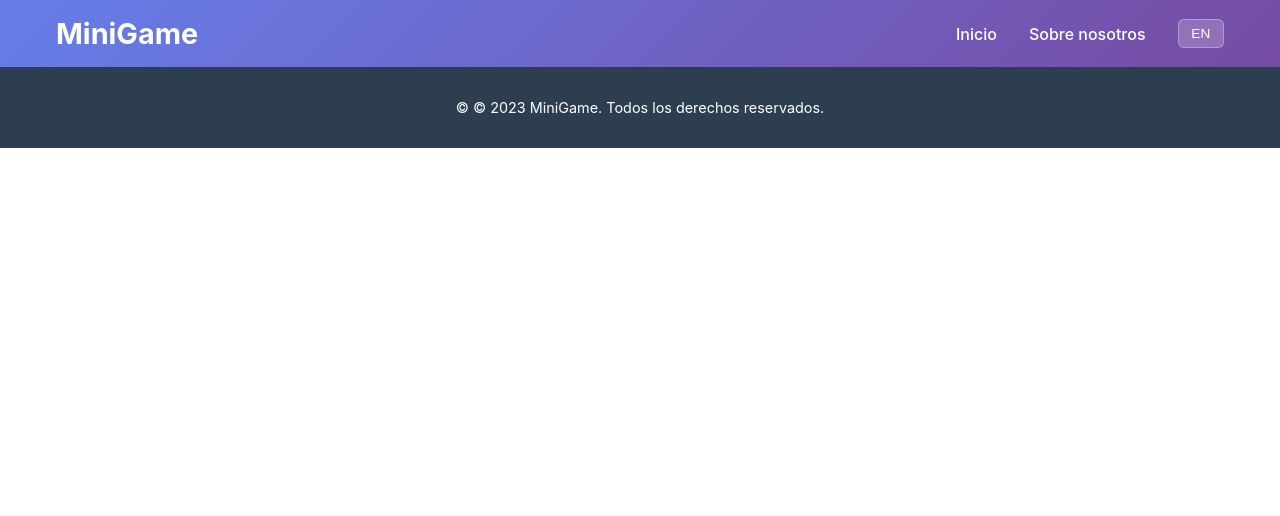
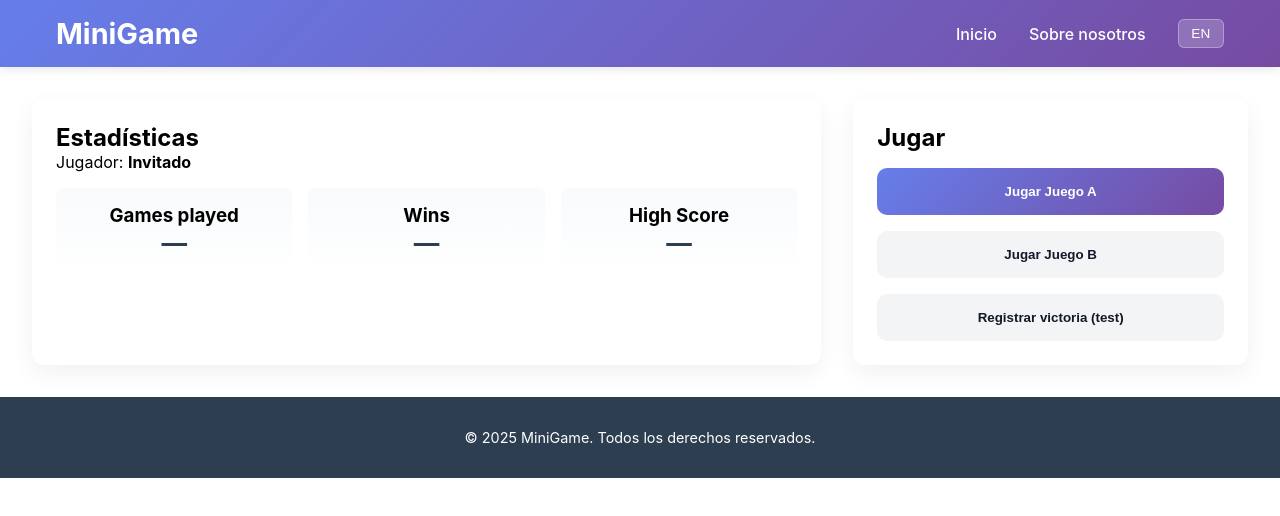
Before and after one commit to elenxt4/minigame, a Nuxt app: page /dashboard in a window 1280 px wide. Shown: the top 516 px of the page. Built offline with nearby package versions, Linux system fonts and the light colour scheme; no server answers.

Commit message:
add dashboard layout and user statistics display; implement user stats API endpoints

```diff
--- a/app/pages/dashboard.vue
+++ b/app/pages/dashboard.vue
@@ -1,7 +1,104 @@
 <template>
+		<div class="dashboard">
+			<div class="left">
+				<div class="header-row">
+					<h2>{{ t('dashboard.statistics') }}</h2>
+				</div>
+				<p class="player">{{ t('dashboard.player') }}: <strong>{{ me.data?.profile?.name || t('dashboard.guest') }}</strong></p>
+			<div class="stats">
+				<div class="stat-card">
+					<h3>Games played</h3>
+					<p class="value">{{ stats.data?.stats?.gamesPlayed ?? '—' }}</p>
+				</div>
+				<div class="stat-card">
+					<h3>Wins</h3>
+					<p class="value">{{ stats.data?.stats?.wins ?? '—' }}</p>
+				</div>
+				<div class="stat-card">
+					<h3>High Score</h3>
+					<p class="value">{{ stats.data?.stats?.highScore ?? '—' }}</p>
+				</div>
+			</div>
+		</div>
 
+		<div class="right">
+			<h2>{{ t('dashboard.play') }}</h2>
+			<div class="actions">
+				<button class="play-btn primary">{{ t('dashboard.playA') }}</button>
+				<button class="play-btn">{{ t('dashboard.playB') }}</button>
+				<button class="play-btn" @click="recordWin">{{ t('dashboard.recordWin') }}</button>
+			</div>
+		</div>
+	</div>
 </template>
 
+<script setup>
+import { useFetch } from '#imports';
+import { useI18n } from 'vue-i18n';
+// fetch current user profile (returns { authenticated, profile })
+const me = useFetch('/api/auth/me');
+const stats = useFetch('/api/user/stats');
+const { t, locale, setLocale } = useI18n();
+
+const recordWin = async () => {
+	await $fetch('/api/user/stats', { method: 'POST', body: { increment: { gamesPlayed: 1, wins: 1, highScore: 1200 } } });
+	await stats.refresh();
+};
+</script>
+
 <style scoped>
+.dashboard {
+	display: grid;
+	grid-template-columns: 2fr 1fr;
+	gap: 2rem;
+	padding: 2rem;
+}
+.left, .right {
+	background: #fff;
+	border-radius: 12px;
+	padding: 1.5rem;
+	box-shadow: 0 8px 24px rgba(0,0,0,0.06);
+}
+.stats {
+	display: flex;
+	gap: 1rem;
+	margin-top: 1rem;
+}
+.stat-card {
+	flex: 1;
+	background: linear-gradient(180deg,#f8fafc,#fff);
+	border-radius: 8px;
+	padding: 1rem;
+	text-align: center;
+}
+.stat-card .value {
+	font-size: 1.6rem;
+	font-weight: 700;
+	color: #2c3e50;
+}
+.actions {
+	display: flex;
+	flex-direction: column;
+	gap: 1rem;
+	margin-top: 1rem;
+}
+.play-btn {
+	padding: 1rem 1.2rem;
+	border-radius: 10px;
+	border: none;
+	cursor: pointer;
+	font-weight: 700;
+}
+.play-btn.primary {
+	background: linear-gradient(135deg,#667eea,#764ba2);
+	color: white;
+}
+.play-btn:not(.primary) {
+	background: #f3f4f6;
+	color: #111827;
+}
 
+@media (max-width: 800px) {
+	.dashboard { grid-template-columns: 1fr; }
+}
 </style>
--- a/i18n/locales/es.json
+++ b/i18n/locales/es.json
@@ -14,6 +14,16 @@
         "content": "MiniGame es una plataforma dedicada a ofrecer una variedad de mini-juegos para entretenimiento. Nuestra misión es brindar experiencias divertidas y atractivas para usuarios de todas las edades."
     },
   "footer": {
-    "content": "© 2023 MiniGame. Todos los derechos reservados."
+    "content": "2025 MiniGame. Todos los derechos reservados."
+  }
+  ,
+  "dashboard": {
+    "statistics": "Estadísticas",
+    "player": "Jugador",
+    "guest": "Invitado",
+    "play": "Jugar",
+    "playA": "Jugar Juego A",
+    "playB": "Jugar Juego B",
+    "recordWin": "Registrar victoria (test)"
   }
 }
```
Also changed, not shown: i18n/locales/en.json (+11 -1 lines), 2 other files (tests, documents, lock files or other folders).
